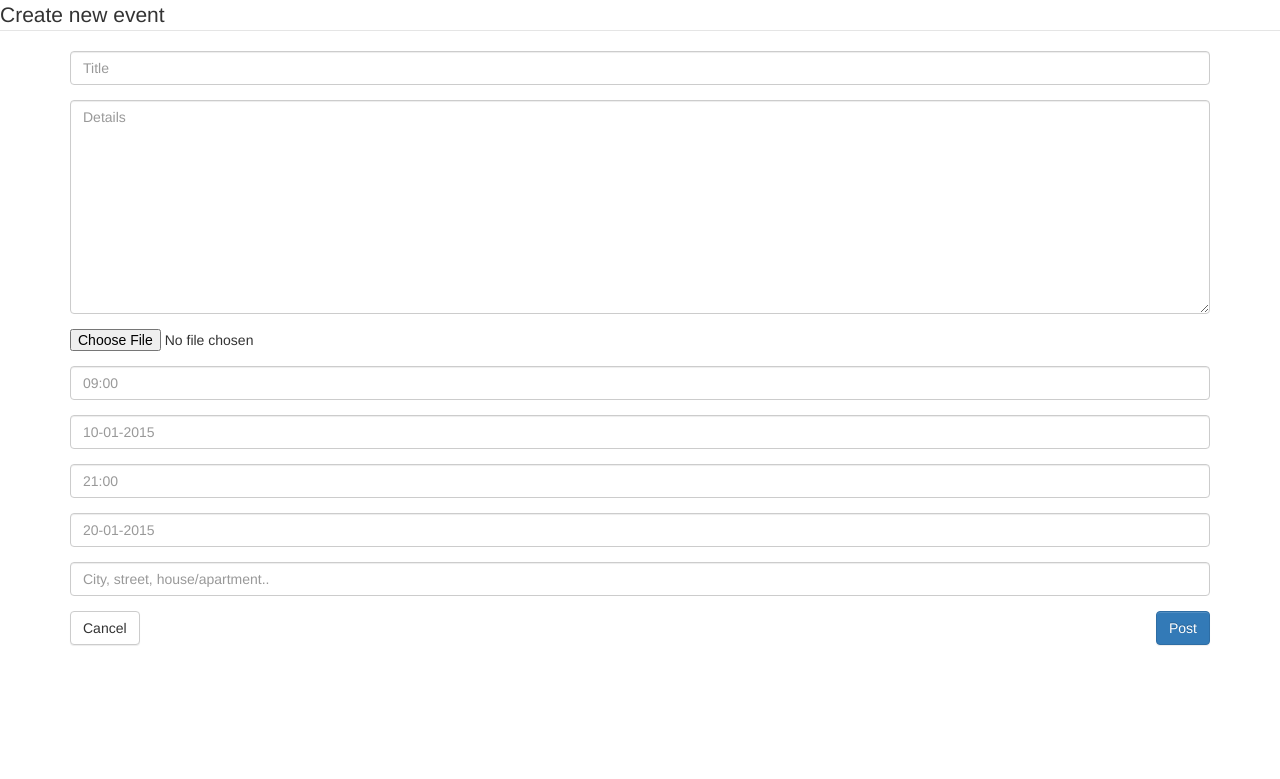
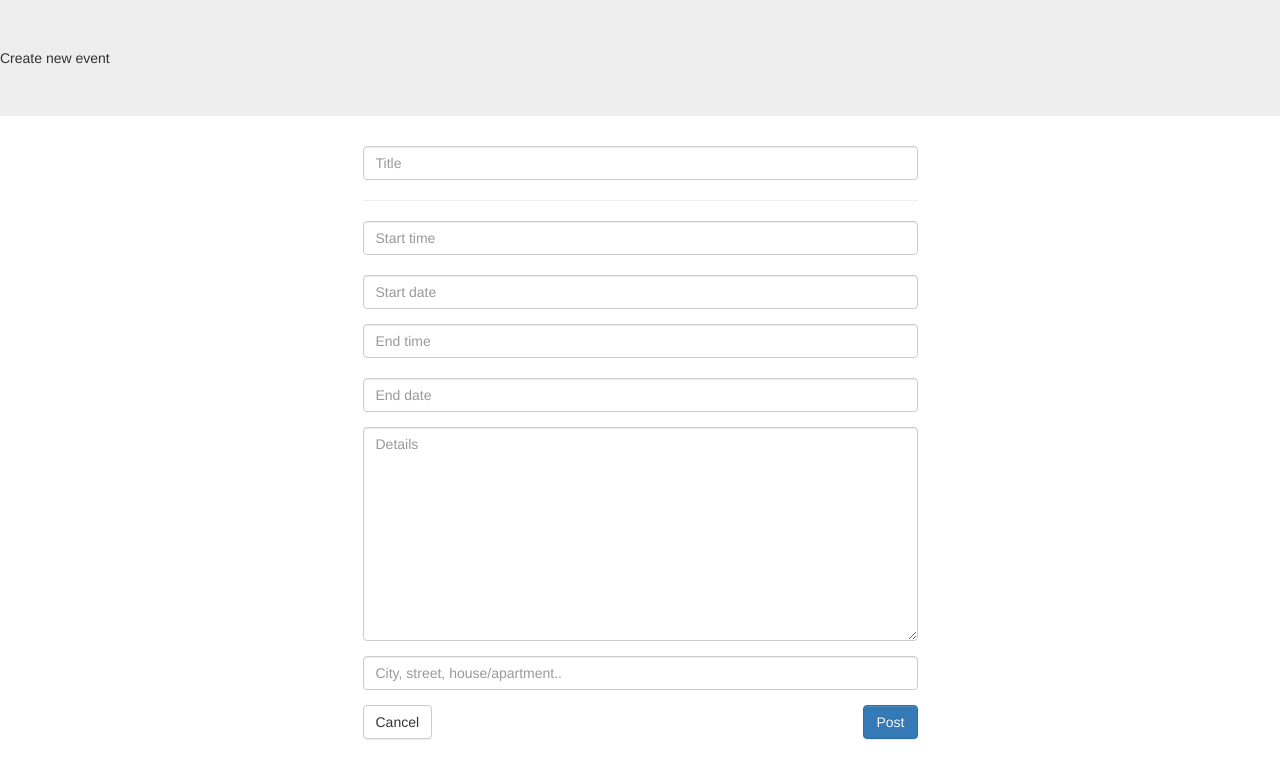
Before and after one commit to frenchbread/EventsApp, a Django app: template core/templates/newEvent.html in a window 1280 px wide. Shown: the top 779 px of the page. Run offline with Django 3.2, Linux system fonts and the light colour scheme; the template is opened without the code that fills it: values that come from a table or form of the project are taken from there, others are empty; parts of the project's set-up code (start-up, migrations or seed data) failed here and were passed over; some libraries are stand-ins or nearby versions.

Commit message:
some design added

```diff
--- a/core/forms.py
+++ b/core/forms.py
@@ -8,10 +8,10 @@ class EventForm(forms.ModelForm):
         exclude = ("lat", "lng", "created_at", "timezone")
         widgets = {
             'title': forms.TextInput(attrs={'class': 'form-control', 'placeholder': 'Title'}),
-            'details': forms.Textarea(attrs={'class': 'form-control', 'placeholder': 'Details'}),
-            'start_time': forms.TextInput(attrs={'class': 'form-control time0 start', 'placeholder': '09:00'}),
-            'start_date': forms.TextInput(attrs={'class': 'form-control date0 start', 'placeholder': '10-01-2015'}),
-            'end_time': forms.TextInput(attrs={'class': 'form-control time1 end', 'placeholder': '21:00'}),
-            'end_date': forms.TextInput(attrs={'class': 'form-control date1 end', 'placeholder': '20-01-2015'}),
+            'details': forms.Textarea(attrs={'class': 'form-control dettails', 'placeholder': 'Details'}),
+            'start_time': forms.TextInput(attrs={'class': 'form-control time0 start', 'placeholder': 'Start time'}),
+            'start_date': forms.TextInput(attrs={'class': 'form-control date0 start', 'placeholder': 'Start date'}),
+            'end_time': forms.TextInput(attrs={'class': 'form-control time1 end', 'placeholder': 'End time'}),
+            'end_date': forms.TextInput(attrs={'class': 'form-control date1 end', 'placeholder': 'End date'}),
             'address': forms.TextInput(attrs={'class': 'form-control', 'placeholder': 'City, street, house/apartment..'}),
         }
--- a/core/templates/main.html
+++ b/core/templates/main.html
@@ -8,6 +8,8 @@
 
     <link rel="stylesheet" type="text/css" href="{{ STATIC_URL }}vendor/css/datepicker3.css" />
     <link rel="stylesheet" type="text/css" href="{{ STATIC_URL }}vendor/css/jquery.timepicker.css" />
+
+    <link rel="stylesheet" type="text/css" href="{{ STATIC_URL }}css/style.css" />
 
     <script src="{{ STATIC_URL }}vendor/js/jquery.min.js" type="text/javascript"></script>
     <script src="{{ STATIC_URL }}vendor/js/bootstrap.min.js" type="text/javascript"></script>
--- a/core/templates/newEvent.html
+++ b/core/templates/newEvent.html
@@ -1,24 +1,55 @@
 {% extends 'main.html' %}
 
 {% block header %}
-    <legend>
-        Create new event
-    </legend>
+    <div class="jumbotron headerr">
+        <span class="thisFont">Create new event</span>
+    </div>
 {% endblock %}
 
 {% block body %}
+    <div class="row">
+        <div class="col-md-3">
+        </div>
+        <div class="col-md-6">
+            <div class="mid_block_place">
                 <form method="post" action="" enctype="multipart/form-data">
                     {% csrf_token %}
-        {% for field in form %}
                     <div class="form-group">
-                {{ field }}
+                        {{ form.title }}
                     </div>
-        {% endfor %}
+                    <hr/>
+                    <div>
+                        <div class="form-group">
+                            {{ form.start_time }}
+                            <br/>
+                            {{ form.start_date }}
+                        </div>
+                        <div class="form-group">
+                            {{ form.end_time }}
+                            <br/>
+                            {{ form.end_date }}
+                        </div>
+                    </div>
+                    <div class="form-group">
+                        {{ form.details }}
+                    </div>
+
+                    <div class="form-group">
+                        {{ form.address }}
+                    </div>
+
                     <div >
                         <input type="submit" class="btn btn-primary" value="Post" style="float: right"/>
                         <a class="btn btn-default"  href="/">Cancel</a>
                     </div>
                 </form>
+            </div>
+        </div>
+        <div class="col-md-3">
+        </div>
+    </div>
+
+
     <script>
         // initialize input widgets first
         $('.time0, .time1').timepicker({
```
Lines whose indentation alone changed are shown as unchanged.
